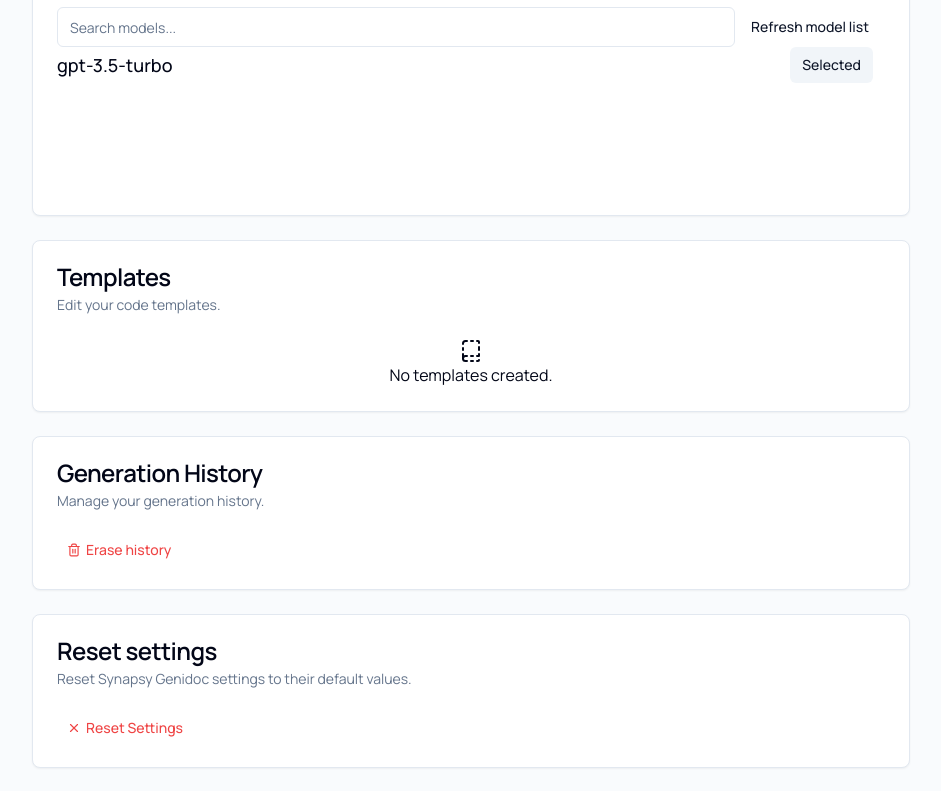
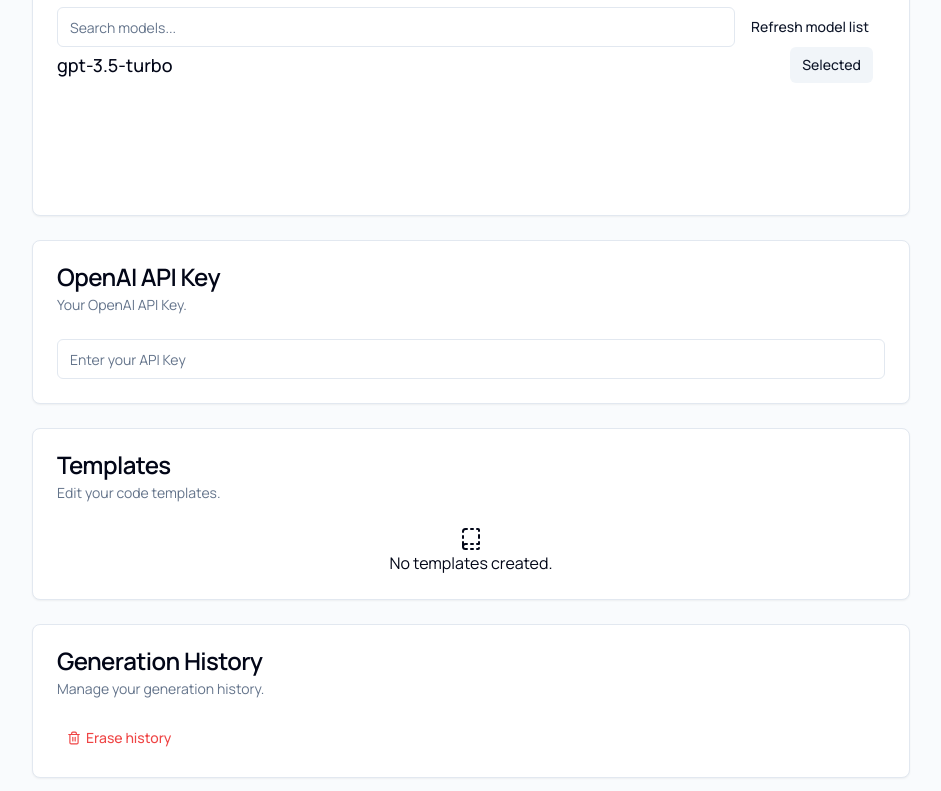
Before and after one commit to synapsy-ai/genidoc, a Next.js app: page /settings in a window 1280 px wide. Shown: the part 478-1269 px from the top of the page, without its empty margins (306-1247 px from the left). Built offline with nearby package versions, Linux system fonts and the light colour scheme.

Commit message:
Added OpenAI API section

```diff
--- a/app/settings/page.tsx
+++ b/app/settings/page.tsx
@@ -198,6 +198,24 @@ export default function SettingsPage() {
           </Card>
           <Card>
             <CardHeader>
+              <CardTitle>OpenAI API Key</CardTitle>
+              <CardDescription>Your OpenAI API Key.</CardDescription>
+            </CardHeader>
+            <CardContent>
+              <Input
+                type="password"
+                placeholder="Enter your API Key"
+                value={key}
+                onChange={(v) => {
+                  setKey(v.target.value);
+                  if (settings) settings.key = v.target.value;
+                  setSettings(settings || { key: v.target.value });
+                }}
+              />
+            </CardContent>
+          </Card>
+          <Card>
+            <CardHeader>
               <CardTitle>Templates</CardTitle>
               <CardDescription>Edit your code templates.</CardDescription>
             </CardHeader>
```
